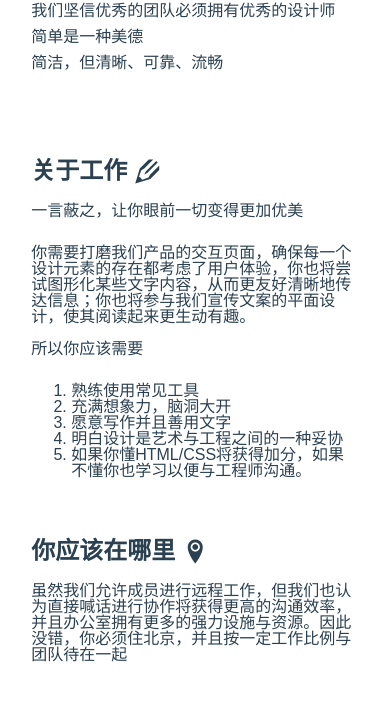
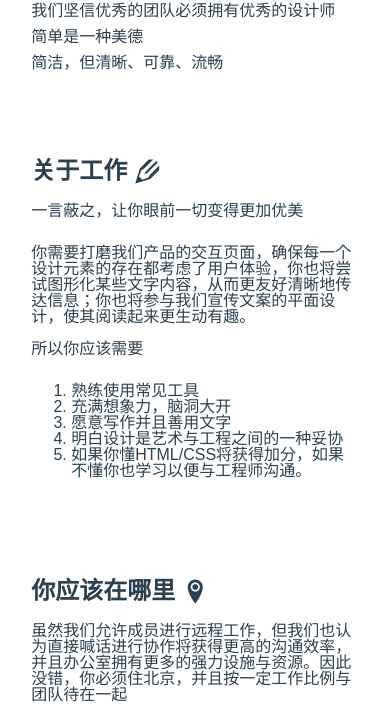
Before and after one commit to gyyzyp/letsoon, a plain HTML site: page index.html in a window 390 px wide. Shown: the part 421-1125 px from the top of the page. Drawn offline with nearby package versions, Linux system fonts and the light colour scheme; files whose address does not match are found by name.

Commit message:
Site updated: 2015-05-30 16:16:47

```diff
--- a/css/main.css
+++ b/css/main.css
@@ -89,11 +89,6 @@ section div ul li {
 .emial {
   font-weight: bolder;
 }
-@media screen and (max-width: 480px) {
-  .sectionThree {
-    min-height: 420px;
-  }
-}
 @media screen and (max-width: 760px) {
   .container-title {
     height: 150px;
@@ -111,4 +106,9 @@ section div ul li {
   .sectionFour {
     height: 200px;
   }
+@media screen and (max-width: 480px) {
+    .sectionThree {
+      min-height: 420px;
+    }
 }
+}
```
